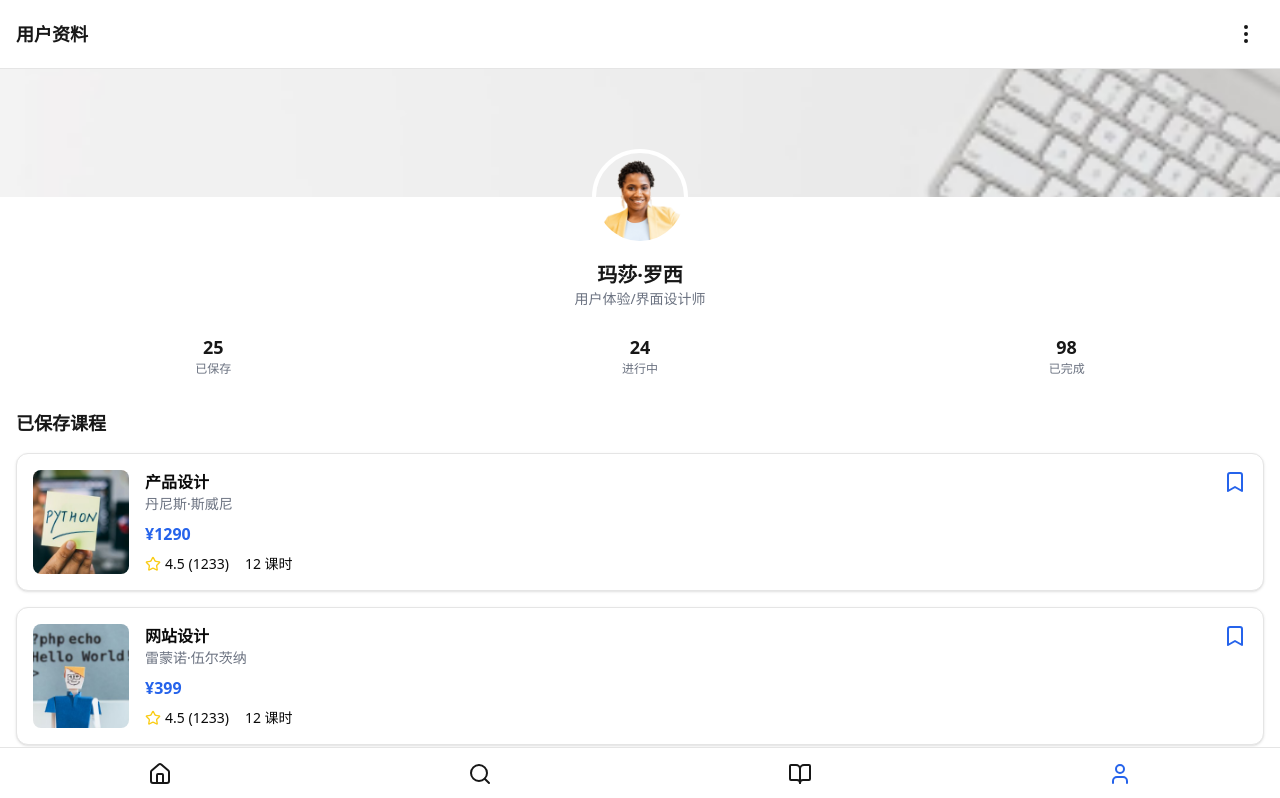
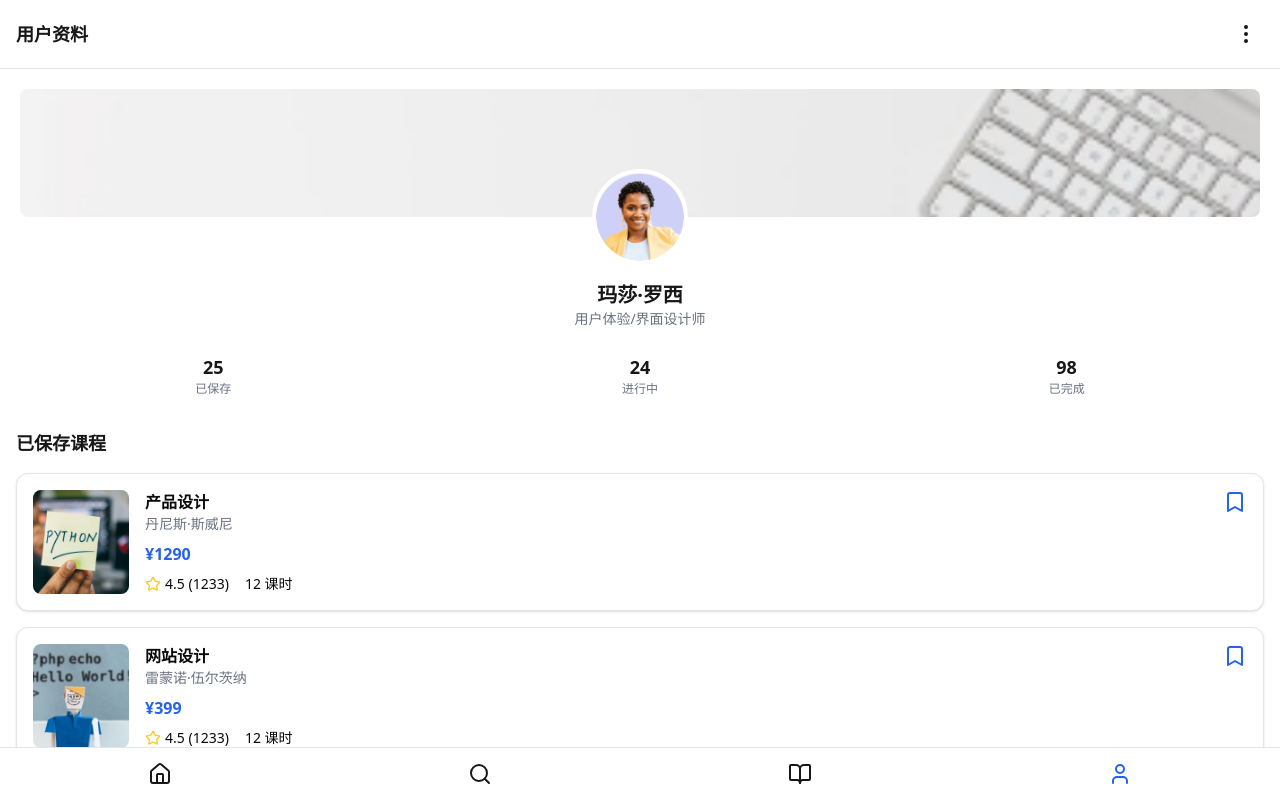
Before and after one commit to barryaigit/frontstu, a Next.js app: page /profile in a window 1280 px wide. Shown: the top 798 px of the page. Built offline with nearby package versions, Linux system fonts and the light colour scheme.

Commit message:
Modify profile

```diff
--- a/app/profile/page.tsx
+++ b/app/profile/page.tsx
@@ -30,20 +30,20 @@ export default function ProfilePage() {
           </svg>
         </Button>
       </header>
-      <div className="relative">
+      <div className="relative px-5 pt-5">
         <Image
           alt="个人资料背景"
-          className="w-full h-32 object-cover"
+          className="w-full h-32 object-cover rounded-lg"
           height="128"
           src="/Image 67.png"
           style={{
             aspectRatio: "375/128",
             objectFit: "cover",
           }}
-          width="375"
+          width="335"
         />
-        <Avatar className="absolute bottom-0 left-1/2 transform -translate-x-1/2 translate-y-1/2 w-24 h-24 border-4 border-white">
-          <AvatarImage alt="玛莎·罗西" src="/Rectangle.png" />
+        <Avatar className="absolute bottom-0 left-1/2 transform -translate-x-1/2 translate-y-1/2 w-24 h-24 border-4 border-white z-10">
+          <AvatarImage alt="玛莎·罗西" src="/Avatar 10.png" />
           <AvatarFallback>玛莎</AvatarFallback>
         </Avatar>
       </div>
```
Also changed, not shown: public/Avatar 10.png (added).
